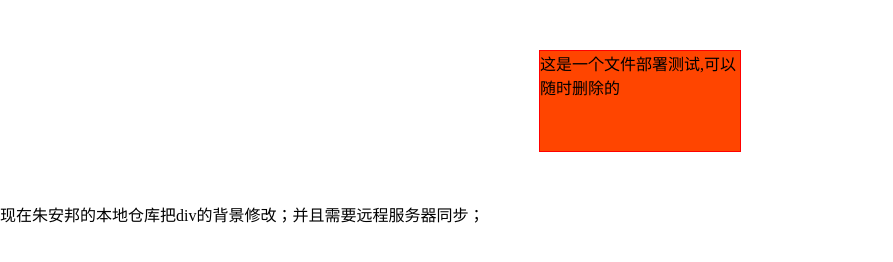
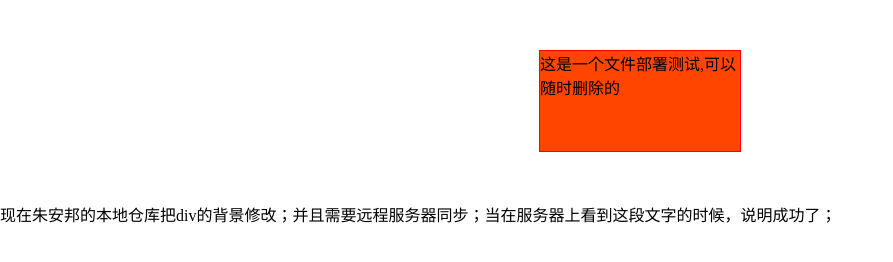
Before and after one commit to anbang/testPub, a plain HTML site: page index.html in a window 1280 px wide. Shown: the whole page, without its empty margins (0-893 px from the left). Drawn offline with Linux system fonts and the light colour scheme.

Commit message:
本地文件更新

```diff
--- a/index.html
+++ b/index.html
@@ -9,7 +9,7 @@
 <div class="test">
     这是一个文件部署测试,可以随时删除的
 </div>
-现在朱安邦的本地仓库把div的背景修改；并且需要远程服务器同步；
+现在朱安邦的本地仓库把div的背景修改；并且需要远程服务器同步；当在服务器上看到这段文字的时候，说明成功了；
 </body>
 <script src="js/test.js"></script>
 </html>
```
